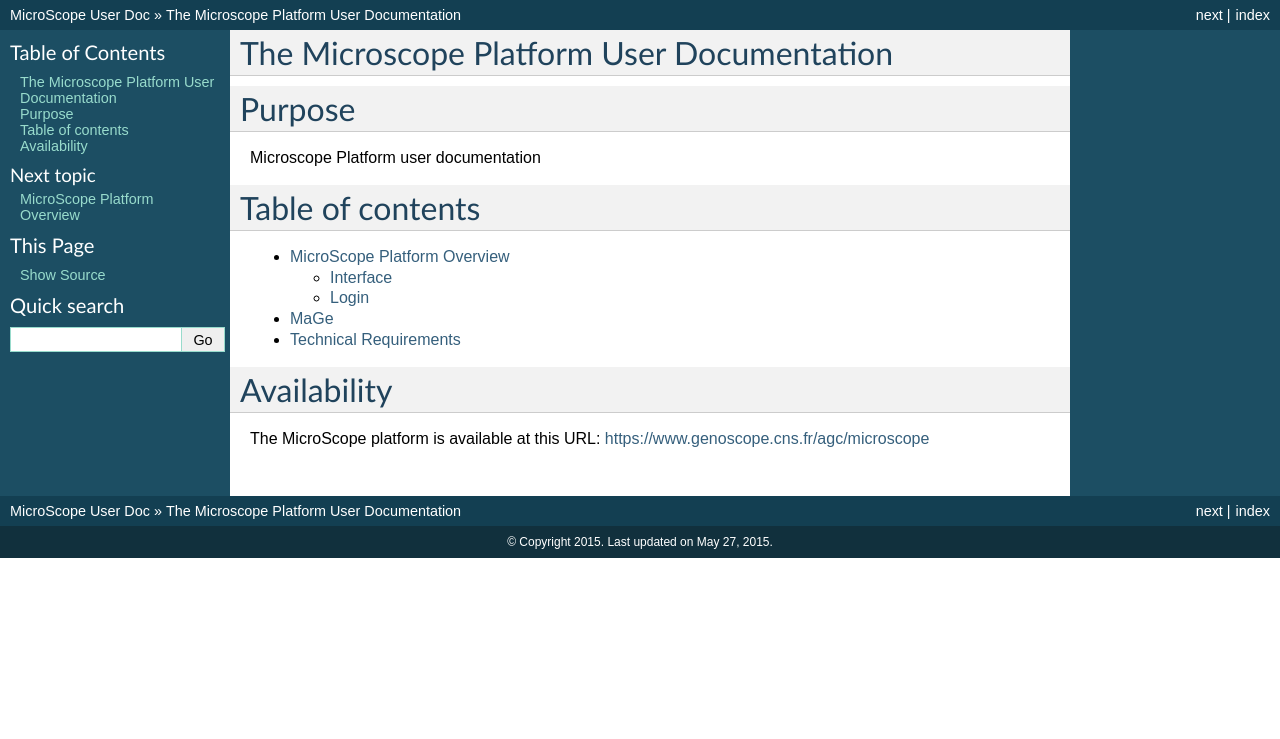
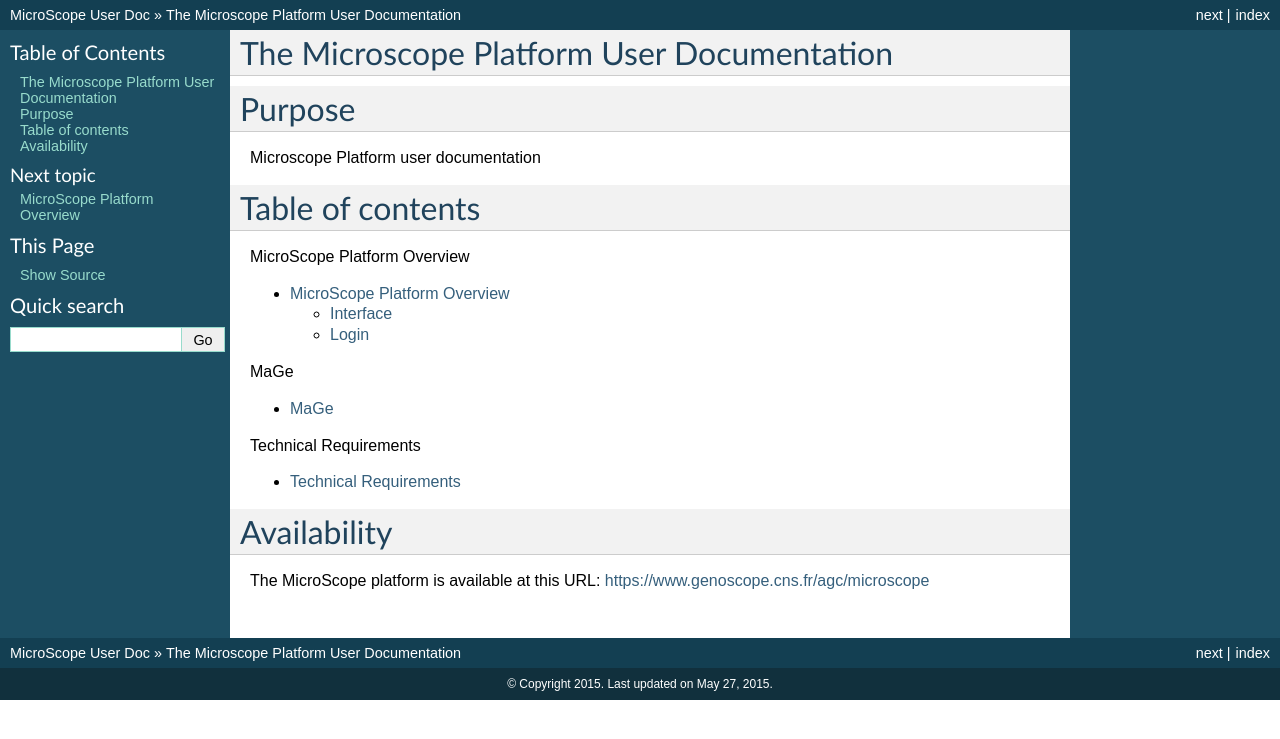
Before and after one commit to labgem/microscope-user-doc, a Sphinx documentation site: the page built from docs/index.rst, in a window 1280 px wide. Shown: the top 739 px of the page. Built offline with Sphinx 7.4.7, drawn with Linux system fonts in a browser that asks for light colours; formulas are drawn with MathJax 3.

Commit message:
Update index.rst

```diff
--- a/docs/index.rst
+++ b/docs/index.rst
@@ -13,10 +13,21 @@
 =================
 
 .. toctree::
+   :caption: MicroScope Platform Overview
    :maxdepth: 3
 
    content/overview
+
+.. toctree::
+   :caption: MaGe
+   :maxdepth: 3
+
    content/mage
+
+.. toctree::
+   :caption: Technical Requirements
+   :maxdepth: 3
+
    content/techreq
 
 =================
```
